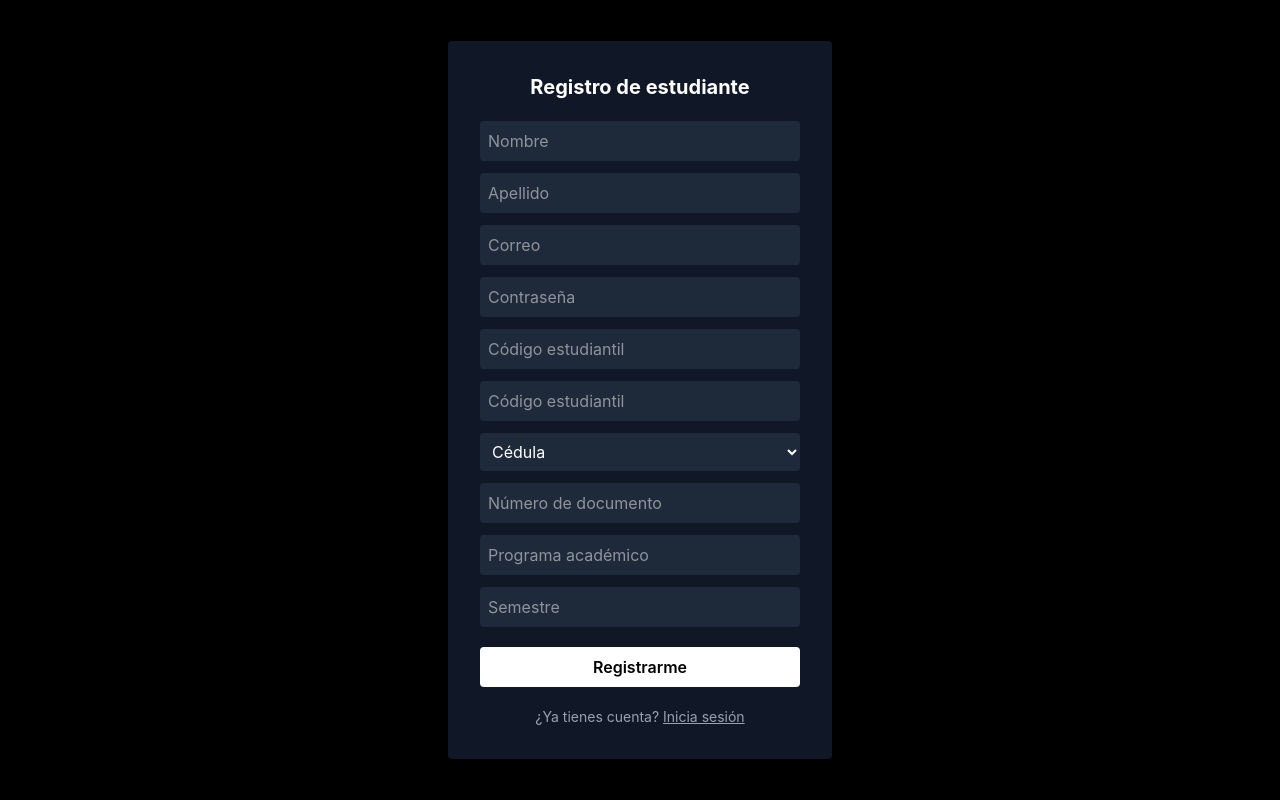
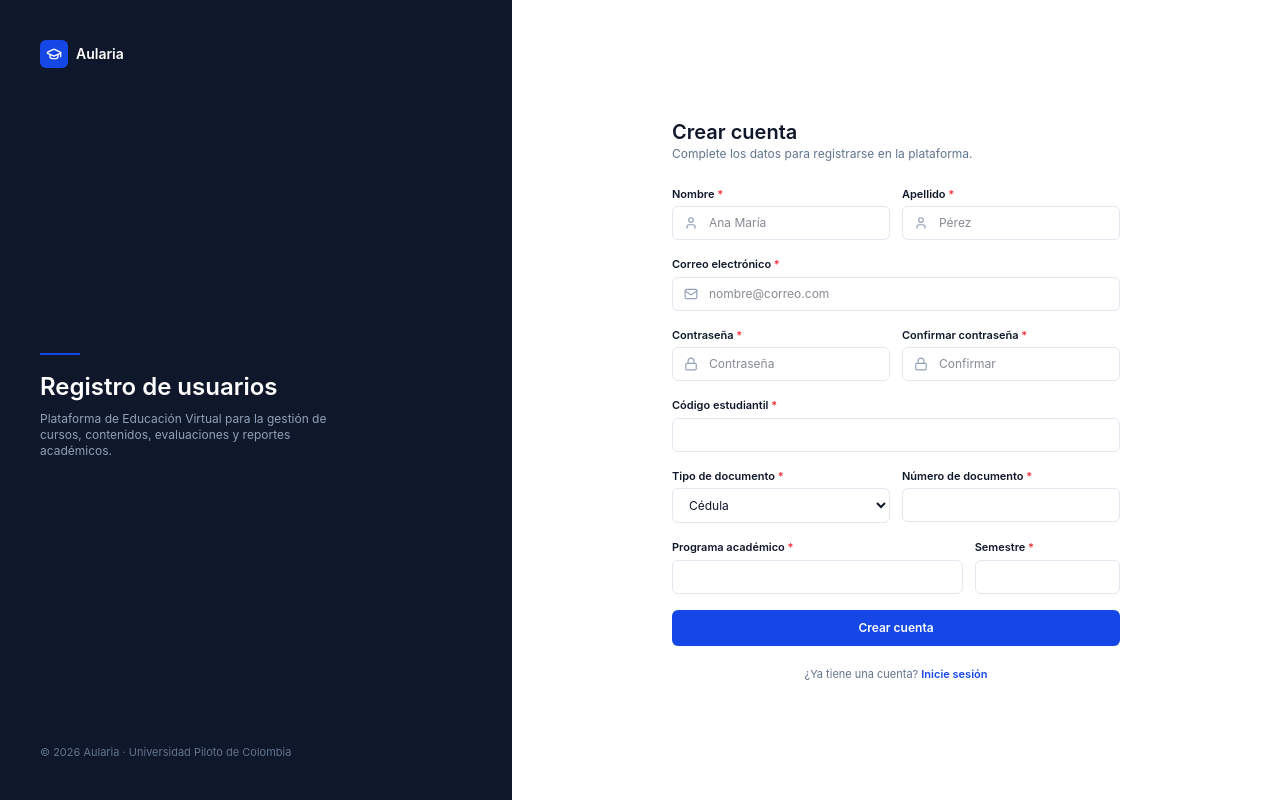
Before and after one commit to juandiegogalindo/PlataformaEducacionVirtual-Frontend, a React (Vite) app: page /registro in a window 1280 px wide. Built offline with nearby package versions, Linux system fonts and the light colour scheme; no server answers.

Commit message:
Actualización de pantallade login y registro, ya quedaron en sudiseño final, con opcion a nuevos detalles.

```diff
--- /dev/null
+++ b/src/components/layout/AuthLayout.jsx
@@ -0,0 +1,34 @@
+import { GraduationCap } from "lucide-react";
+
+export default function AuthLayout({ panelTitle, title, subtitle, ancho = "max-w-sm", children }) {
+  return (
+    <div className="min-h-screen grid md:grid-cols-[2fr_3fr] bg-white">
+      <aside className="hidden md:flex md:sticky md:top-0 md:h-screen flex-col justify-between bg-sidebar text-white p-10">
+        <div className="flex items-center gap-2">
+          <span className="w-7 h-7 rounded-md bg-primary grid place-items-center">
+            <GraduationCap size={16} />
+          </span>
+          <span className="font-semibold text-sm">Aularia</span>
+        </div>
+
+        <div>
+          <div className="w-10 h-0.5 bg-primary mb-4" />
+          <h2 className="text-2xl font-semibold mb-2">{panelTitle}</h2>
+          <p className="text-xs text-slate-400 max-w-xs">
+            Plataforma de Educación Virtual para la gestión de cursos, contenidos, evaluaciones y reportes académicos.
+          </p>
+        </div>
+
+        <p className="text-[11px] text-slate-500">© 2026 Aularia · Universidad Piloto de Colombia</p>
+      </aside>
+
+      <main className="flex items-center justify-center px-6 py-10">
+        <div className={`w-full ${ancho}`}>
+          <h1 className="text-xl font-semibold">{title}</h1>
+          <p className="text-xs text-slate-500 mb-6">{subtitle}</p>
+          {children}
+        </div>
+      </main>
+    </div>
+  );
+}
--- /dev/null
+++ b/src/components/ui/Alert.jsx
@@ -0,0 +1,20 @@
+import { CheckCircle2, AlertTriangle, XCircle } from "lucide-react";
+
+const estilos = {
+  success: { box: "bg-green-50 border-green-200 text-green-800", icon: CheckCircle2 },
+  warning: { box: "bg-amber-50 border-amber-200 text-amber-800", icon: AlertTriangle },
+  error:   { box: "bg-red-50 border-red-200 text-red-800", icon: XCircle },
+};
+
+export default function Alert({ variant = "success", title, children, className = "" }) {
+  const { box, icon: Icon } = estilos[variant];
+  return (
+    <div role="alert" className={`flex gap-2.5 border rounded-lg px-4 py-3 text-xs ${box} ${className}`}>
+      <Icon size={16} className="shrink-0 mt-0.5" />
+      <div>
+        {title && <p className="font-semibold">{title}</p>}
+        {children && <p className="opacity-90">{children}</p>}
+      </div>
+    </div>
+  );
+}
--- /dev/null
+++ b/src/components/ui/Input.jsx
@@ -0,0 +1,40 @@
+function clasesCampo(conIcono, hayError) {
+  return `w-full rounded-md border bg-white py-2 pr-3 text-xs outline-none focus:ring-2 focus:ring-primary/30 disabled:bg-slate-50 ${
+    conIcono ? "pl-9" : "pl-3"
+  } ${hayError ? "border-red-400 focus:ring-red-200" : "border-slate-200 focus:border-primary"}`;
+}
+
+function Etiqueta({ label, required }) {
+  if (!label) return null;
+  return (
+    <span className="block text-[11px] font-semibold mb-1">
+      {label}
+      {required && <span className="text-red-500"> *</span>}
+    </span>
+  );
+}
+
+export default function Input({ label, icon: Icon, error, invalid, required, className = "", ...props }) {
+  return (
+    <label className={`block ${className}`}>
+      <Etiqueta label={label} required={required} />
+      <span className="relative block">
+        {Icon && <Icon size={14} className="absolute left-3 top-1/2 -translate-y-1/2 text-slate-400" />}
+        <input required={required} {...props} className={clasesCampo(!!Icon, !!error || invalid)} />
+      </span>
+      {error && <span className="block text-[11px] text-red-600 mt-1">{error}</span>}
+    </label>
+  );
+}
+
+export function Select({ label, error, required, className = "", children, ...props }) {
+  return (
+    <label className={`block ${className}`}>
+      <Etiqueta label={label} required={required} />
+      <select required={required} {...props} className={clasesCampo(false, !!error)}>
+        {children}
+      </select>
+      {error && <span className="block text-[11px] text-red-600 mt-1">{error}</span>}
+    </label>
+  );
+}
--- a/src/pages/login/Login.jsx
+++ b/src/pages/login/Login.jsx
@@ -1,57 +1,112 @@
-import { useState } from "react";
+import { useEffect, useState } from "react";
 import { useNavigate, Link } from "react-router-dom";
+import { Mail, Lock } from "lucide-react";
 import { useAuthStore } from "../../auth/authStore";
+import AuthLayout from "../../components/layout/AuthLayout";
+import Input from "../../components/ui/Input";
+import Alert from "../../components/ui/Alert";
+
+function formatearTiempo(segundos) {
+  const m = String(Math.floor(segundos / 60)).padStart(2, "0");
+  const s = String(segundos % 60).padStart(2, "0");
+  return `${m}:${s}`;
+}
 
 export default function Login() {
   const [correo, setCorreo] = useState("");
   const [contrasena, setContrasena] = useState("");
-  const [error, setError] = useState("");
+  const [fallo, setFallo] = useState(false);
+  const [intentos, setIntentos] = useState(null);
+  const [bloqueoSeg, setBloqueoSeg] = useState(0);
   const [loading, setLoading] = useState(false);
   const login = useAuthStore((state) => state.login);
   const navigate = useNavigate();
 
+  const bloqueado = bloqueoSeg > 0;
+
+  useEffect(() => {
+    if (!bloqueado) return;
+    const id = setInterval(() => setBloqueoSeg((s) => s - 1), 1000);
+    return () => clearInterval(id);
+  }, [bloqueado]);
+
   async function handleSubmit(e) {
     e.preventDefault();
-    setError("");
+    if (bloqueado) return;
+    setFallo(false);
     setLoading(true);
     try {
       await login(correo, contrasena);
       navigate("/cursos");
-    } catch {
-      setError("Correo o contraseña incorrectos");
+    } catch (err) {
+      const data = err.response?.data;
+      // Ajusta estos campos a lo que realmente devuelva tu backend
+      if (err.response?.status === 423 || data?.bloqueado) {
+        setBloqueoSeg(data?.segundosRestantes ?? 15 * 60);
+      } else {
+        setIntentos(data?.intentosRestantes ?? null);
+        setFallo(true);
+      }
     } finally {
       setLoading(false);
     }
   }
 
   return (
-    <div className="flex items-center justify-center h-screen bg-black">
-      <form onSubmit={handleSubmit} className="bg-gray-900 p-8 rounded w-80 flex flex-col gap-4">
-        <h1 className="text-white text-xl font-bold text-center">Iniciar sesión</h1>
-        {error && <p className="text-red-500 text-sm">{error}</p>}
-        <input
+    <AuthLayout
+      panelTitle="Acceso a la plataforma"
+      title="Iniciar sesión"
+      subtitle="Ingrese sus credenciales para acceder a la plataforma."
+    >
+      {bloqueado && (
+        <Alert variant="error" title="Cuenta bloqueada temporalmente" className="mb-5">
+          Superó los intentos fallidos permitidos. Podrá volver a intentarlo en{" "}
+          <strong>{formatearTiempo(bloqueoSeg)}</strong> minutos.
+        </Alert>
+      )}
+      {fallo && !bloqueado && (
+        <Alert variant="warning" title="Credenciales incorrectas" className="mb-5">
+          Verifique su correo y contraseña.
+          {intentos != null && ` Le quedan ${intentos} ${intentos === 1 ? "intento" : "intentos"}.`}
+        </Alert>
+      )}
+
+      <form onSubmit={handleSubmit} className="flex flex-col gap-4">
+        <Input
+          label="Correo electrónico"
+          icon={Mail}
           type="email"
-          placeholder="Correo"
+          placeholder="nombre@correo.com"
           value={correo}
           onChange={(e) => setCorreo(e.target.value)}
-          className="p-2 rounded bg-gray-800 text-white"
+          invalid={fallo && !bloqueado}
           required
         />
-        <input
+        <Input
+          label="Contraseña"
+          icon={Lock}
           type="password"
           placeholder="Contraseña"
           value={contrasena}
           onChange={(e) => setContrasena(e.target.value)}
-          className="p-2 rounded bg-gray-800 text-white"
           required
         />
-        <button type="submit" disabled={loading} className="bg-white text-black py-2 rounded font-semibold">
-          {loading ? "Ingresando..." : "Ingresar"}
+
+        <button
+          type="submit"
+          disabled={loading || bloqueado}
+          className="w-full rounded-md bg-primary py-2.5 text-xs font-semibold text-white hover:bg-primary-dark disabled:bg-primary/40 disabled:cursor-not-allowed"
+        >
+          {bloqueado ? "Acceso bloqueado" : loading ? "Ingresando..." : "Iniciar sesión"}
         </button>
-        <p className="text-gray-400 text-sm text-center mt-2">
-        ¿No tienes cuenta? <Link to="/registro" className="underline">Regístrate</Link>
-        </p>
       </form>
-    </div>
+
+      <p className="text-center text-[11px] text-slate-500 mt-5">
+        ¿No tiene una cuenta?{" "}
+        <Link to="/registro" className="font-semibold text-primary hover:underline">
+          Regístrese
+        </Link>
+      </p>
+    </AuthLayout>
   );
 }
--- a/src/pages/login/Registro.jsx
+++ b/src/pages/login/Registro.jsx
@@ -1,7 +1,11 @@
 import { useState } from "react";
 import { useNavigate, Link } from "react-router-dom";
+import { User, Mail, Lock } from "lucide-react";
 import { registroRequest } from "../../api/auth";
 import { useAuthStore } from "../../auth/authStore";
+import AuthLayout from "../../components/layout/AuthLayout";
+import Input, { Select } from "../../components/ui/Input";
+import Alert from "../../components/ui/Alert";
 
 const initialForm = {
   nombre: "",
@@ -9,7 +13,7 @@ const initialForm = {
   correo: "",
   contrasena: "",
   codigoEstudiantil: "",
-  tipoDocumento: "",
+  tipoDocumento: "CEDULA",
   numeroDocumento: "",
   programaAcademico: "",
   semestre: "",
@@ -17,61 +21,131 @@ const initialForm = {
 
 export default function Registro() {
   const [form, setForm] = useState(initialForm);
-  const [error, setError] = useState("");
+  const [confirmar, setConfirmar] = useState("");
+  const [errores, setErrores] = useState({});
+  const [errorGeneral, setErrorGeneral] = useState(null);
   const [loading, setLoading] = useState(false);
   const login = useAuthStore((state) => state.login);
   const navigate = useNavigate();
 
   function handleChange(e) {
-    setForm({ ...form, [e.target.name]: e.target.value });
+    const { name, value } = e.target;
+    setForm({ ...form, [name]: value });
+    setErrores((prev) => ({ ...prev, [name]: undefined }));
   }
 
   async function handleSubmit(e) {
     e.preventDefault();
-    setError("");
+    setErrorGeneral(null);
+
+    if (form.contrasena !== confirmar) {
+      setErrores({ confirmar: "Las contraseñas no coinciden" });
+      return;
+    }
+
     setLoading(true);
     try {
       await registroRequest({ ...form, semestre: Number(form.semestre) });
       await login(form.correo, form.contrasena);
       navigate("/cursos");
     } catch (err) {
-      setError(err.response?.data?.mensaje || "No se pudo completar el registro");
+      const mensaje = err.response?.data?.mensaje;
+      if (err.response?.status === 409 || /registrad|existe/i.test(mensaje || "")) {
+        setErrorGeneral({
+          titulo: "Correo ya registrado",
+          texto: "Ya existe una cuenta con este correo electrónico. Intente iniciar sesión.",
+        });
+        setErrores({ correo: "Este correo ya se encuentra registrado" });
+      } else {
+        setErrorGeneral({
+          titulo: "No se pudo completar el registro",
+          texto: mensaje || "Intente nuevamente en unos minutos.",
+        });
+      }
     } finally {
       setLoading(false);
     }
   }
 
   return (
-    <div className="flex items-center justify-center min-h-screen bg-black py-10">
-      <form onSubmit={handleSubmit} className="bg-gray-900 p-8 rounded w-96 flex flex-col gap-3">
-        <h1 className="text-white text-xl font-bold text-center mb-2">Registro de estudiante</h1>
-        {error && <p className="text-red-500 text-sm">{error}</p>}
+    <AuthLayout
+      panelTitle="Registro de usuarios"
+      title="Crear cuenta"
+      subtitle="Complete los datos para registrarse en la plataforma."
+      ancho="max-w-md"
+    >
+      {errorGeneral && (
+        <Alert variant="error" title={errorGeneral.titulo} className="mb-5">
+          {errorGeneral.texto}
+        </Alert>
+      )}
 
-        <input name="nombre" placeholder="Nombre" value={form.nombre} onChange={handleChange} className="p-2 rounded bg-gray-800 text-white" required />
-        <input name="apellido" placeholder="Apellido" value={form.apellido} onChange={handleChange} className="p-2 rounded bg-gray-800 text-white" required />
-        <input name="correo" type="email" placeholder="Correo" value={form.correo} onChange={handleChange} className="p-2 rounded bg-gray-800 text-white" required />
-        <input name="contrasena" type="password" placeholder="Contraseña" value={form.contrasena} onChange={handleChange} className="p-2 rounded bg-gray-800 text-white" required />
-        <input name="codigoEstudiantil" placeholder="Código estudiantil" value={form.codigoEstudiantil} onChange={handleChange} className="p-2 rounded bg-gray-800 text-white" required />
-        <input name="codigoEstudiantil" placeholder="Código estudiantil" value={form.codigoEstudiantil} onChange={handleChange} className="p-2 rounded bg-gray-800 text-white" required />
+      <form onSubmit={handleSubmit} className="flex flex-col gap-4">
+        <div className="grid grid-cols-2 gap-3">
+          <Input label="Nombre" icon={User} name="nombre" placeholder="Ana María" value={form.nombre} onChange={handleChange} required />
+          <Input label="Apellido" icon={User} name="apellido" placeholder="Pérez" value={form.apellido} onChange={handleChange} required />
+        </div>
 
-        <select name="tipoDocumento" value={form.tipoDocumento} onChange={handleChange} className="p-2 rounded bg-gray-800 text-white" required>
-        <option value="CEDULA">Cédula</option>
-        <option value="TARJETA_DE_IDENTIDAD">Tarjeta de identidad</option>
-        <option value="PASAPORTE">Pasaporte</option>
-        </select>
-        <input name="numeroDocumento" placeholder="Número de documento" value={form.numeroDocumento} onChange={handleChange} className="p-2 rounded bg-gray-800 text-white" required />
+        <Input
+          label="Correo electrónico"
+          icon={Mail}
+          name="correo"
+          type="email"
+          placeholder="nombre@correo.com"
+          value={form.correo}
+          onChange={handleChange}
+          error={errores.correo}
+          required
+        />
 
-        <input name="programaAcademico" placeholder="Programa académico" value={form.programaAcademico} onChange={handleChange} className="p-2 rounded bg-gray-800 text-white" required />
-        <input name="semestre" type="number" placeholder="Semestre" value={form.semestre} onChange={handleChange} className="p-2 rounded bg-gray-800 text-white" required />
+        <div className="grid grid-cols-2 gap-3">
+          <Input label="Contraseña" icon={Lock} name="contrasena" type="password" placeholder="Contraseña" value={form.contrasena} onChange={handleChange} required />
+          <Input
+            label="Confirmar contraseña"
+            icon={Lock}
+            type="password"
+            placeholder="Confirmar"
+            value={confirmar}
+            onChange={(e) => {
+              setConfirmar(e.target.value);
+              setErrores((prev) => ({ ...prev, confirmar: undefined }));
+            }}
+            error={errores.confirmar}
+            required
+          />
+        </div>
 
-        <button type="submit" disabled={loading} className="bg-white text-black py-2 rounded font-semibold mt-2">
-          {loading ? "Registrando..." : "Registrarme"}
+        <Input label="Código estudiantil" name="codigoEstudiantil" value={form.codigoEstudiantil} onChange={handleChange} required />
+
+        <div className="grid grid-cols-2 gap-3">
+          <Select label="Tipo de documento" name="tipoDocumento" value={form.tipoDocumento} onChange={handleChange} required>
+            <option value="CEDULA">Cédula</option>
+            <option value="TARJETA_DE_IDENTIDAD">Tarjeta de identidad</option>
+            <option value="PASAPORTE">Pasaporte</option>
+          </Select>
+          <Input label="Número de documento" name="numeroDocumento" value={form.numeroDocumento} onChange={handleChange} required />
+        </div>
+
+        <div className="grid grid-cols-[2fr_1fr] gap-3">
+          <Input label="Programa académico" name="programaAcademico" value={form.programaAcademico} onChange={handleChange} required />
+          <Input label="Semestre" name="semestre" type="number" min="1" value={form.semestre} onChange={handleChange} required />
+        </div>
+
+        <button
+          type="submit"
+          disabled={loading}
+          className="w-full rounded-md bg-primary py-2.5 text-xs font-semibold text-white hover:bg-primary-dark disabled:bg-primary/40 disabled:cursor-not-allowed"
+        >
+          {loading ? "Creando cuenta..." : "Crear cuenta"}
         </button>
+      </form>
 
-        <p className="text-gray-400 text-sm text-center mt-2">
-          ¿Ya tienes cuenta? <Link to="/login" className="underline">Inicia sesión</Link>
-        </p>
-      </form>
-    </div>
+      <p className="text-center text-[11px] text-slate-500 mt-5">
+        ¿Ya tiene una cuenta?{" "}
+        <Link to="/login" className="font-semibold text-primary hover:underline">
+          Inicie sesión
+        </Link>
+      </p>
+    </AuthLayout>
   );
 }
```
Also changed, not shown: src/components/layout/ui/Alert.jsx (deleted), src/components/ui/Badge.jsx (renamed from src/components/layout/ui/Badge.jsx).
